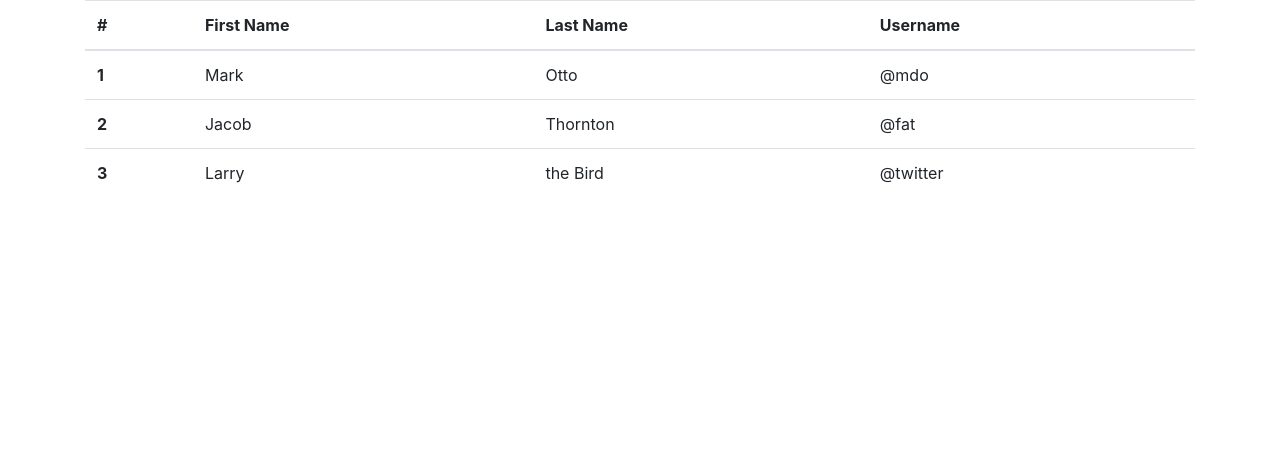
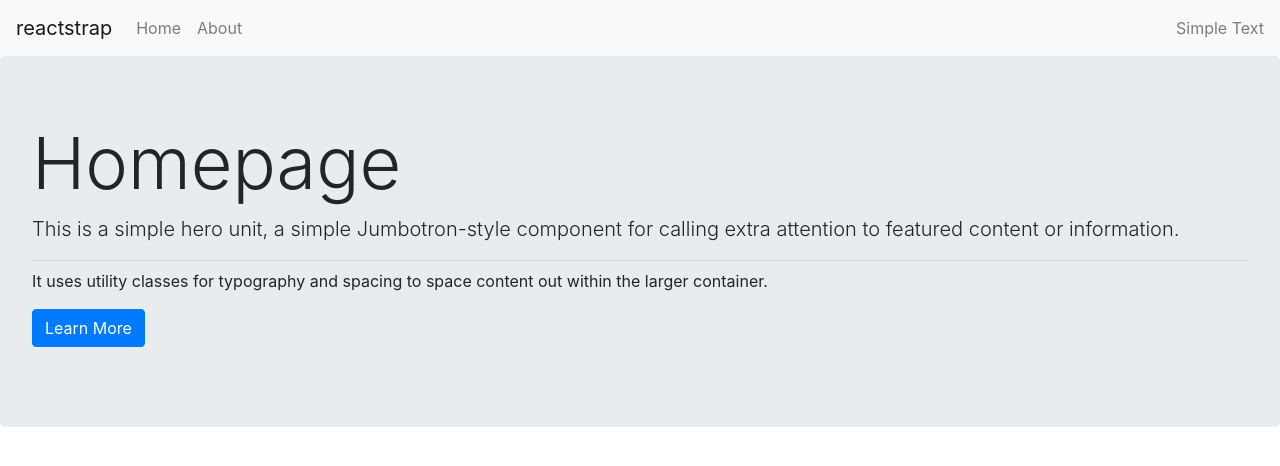
Before and after one commit to diasayusavitri/Praktikum-React.js, a React (Create React App) app: page / in a window 1280 px wide. Shown: the top 466 px of the page. Built offline with nearby package versions, Linux system fonts and the light colour scheme.

Commit message:
Berhasil menyelesaikan video 27 dan 28

```diff
--- a/src/App.js
+++ b/src/App.js
@@ -1,16 +1,29 @@
 import React from 'react';
-import BootstrapComp from './Component/Class/BootstrapComp';
+import { BrowserRouter, Route, Switch } from 'react-router-dom'
+//import BootstrapComp from './Component/Class/BootstrapComp';
+import NavbarComp from './Component/Fungsional/NavbarComp';
+import HomePage from './Component/Fungsional/HomePage';
+import About from './Component/Fungsional/AboutComp';
+import DetailComp from './Component/Fungsional/DetailComp';
 
 //import logo from './logo.svg';
 //import Home from './Component/Fungsional/Home';
 //import Beranda from './Component/Class/Beranda';
 //import './App.css';~
 
-function App() {
+const App = () => {
   return (
-    <div className="App ">
-      <BootstrapComp/>
-    </div>
+    <BrowserRouter>
+      <NavbarComp />
+      <Switch>
+        <Route exact path="/" component={HomePage} />
+        <Route exact path="/about" component={About} />
+        <Route exact path="/detail/:id" component={DetailComp} />
+
+      </Switch>
+    </BrowserRouter>
+
+
   );
 }
 
--- /dev/null
+++ b/src/Component/Fungsional/AboutComp.jsx
@@ -0,0 +1,29 @@
+import React from 'react'
+import { Jumbotron, Button, Container, Row, Col} from 'reactstrap';
+import CardComp from './CardComp';
+
+function AboutComp() {
+    return (
+        <div>
+            <Jumbotron>
+                <h1 className="display-3">About</h1>
+                <p className="lead">This is a simple hero unit, a simple Jumbotron-style component for calling extra attention to featured content or information.</p>
+                <hr className="my-2" />
+                <p>It uses utility classes for typography and spacing to space content out within the larger container.</p>
+                <p className="lead">
+                    <Button color="primary">Learn More</Button>
+                </p>
+            </Jumbotron>
+            <Container>
+                <Row>
+                    <Col><CardComp id ="1" judul="Belajar React" tanggal="22/06/2020"/></Col>
+                    <Col><CardComp id ="2" judul="Belajar Golang" tanggal="23/06/2020"/></Col>
+                    <Col><CardComp id ="3" judul="Belajar PHP" tanggal="24/06/2020"/></Col>
+                </Row>
+            </Container>
+
+        </div>
+    )
+}
+
+export default AboutComp
--- /dev/null
+++ b/src/Component/Fungsional/CardComp.jsx
@@ -0,0 +1,34 @@
+import React from 'react'
+import {Link} from 'react-router-dom'
+import {
+    Card, CardImg, CardText, CardBody,
+    CardTitle, CardSubtitle, Button
+} from 'reactstrap';
+
+function CardComp(props) {
+    return (
+        <div>
+            <Card>
+                <CardImg top width="100%" src="https://placeimg.com/640/480/animals" alt="Card image cap" />
+                <CardBody>
+                    <CardTitle><h3>{props.judul}</h3></CardTitle>
+                    <CardSubtitle>{props.tanggal}</CardSubtitle>
+                    <CardText>Some quick example text to build on the card title and make up the bulk of the card's content.</CardText>
+                    <Button>
+                        <Link to = {
+                            {
+                                pathname : '/detail/${props.id}',
+                                state : {
+                                    judul: props.judul,
+                                    tanggal: props.tanggal,
+                                }
+                            }
+                        }>Detail</Link>
+                    </Button>
+                </CardBody>
+            </Card>
+        </div>
+    )
+}
+
+export default CardComp
--- /dev/null
+++ b/src/Component/Fungsional/DetailComp.jsx
@@ -0,0 +1,30 @@
+import React from 'react'
+import { Jumbotron, Button } from 'reactstrap';
+
+function DetailComp(props) {
+    return (
+        <div>
+            <Jumbotron>
+                <h1 className="display-3">{props.location.state.judul}</h1>
+                <p className="lead">{props.location.state.tanggal}</p>
+                <hr className="my-2" />
+                <p>It uses utility classes for typography and spacing to space content out within the larger container.</p>
+                <p className="lead">
+                    <Button color="primary">Learn More</Button>
+                </p>
+            </Jumbotron>
+            {/* <Jumbotron>
+                <h1 className="display-3">{props.location.state.judul}</h1>
+                <p className="lead">{props.location.state.tanggal}</p>
+                <hr className="my-2" />
+                <p>It uses utility classes for typography and spacing to space content out within the larger container.</p>
+                <p className="lead">
+                    <Button color="primary">Learn More</Button>
+                </p>
+            </Jumbotron> */}
+        </div>
+    )
+}
+
+
+export default DetailComp
--- /dev/null
+++ b/src/Component/Fungsional/HomePage.jsx
@@ -0,0 +1,20 @@
+import React from 'react'
+import { Jumbotron, Button } from 'reactstrap';
+
+function HomePage() {
+    return (
+        <div>
+            <Jumbotron>
+                <h1 className="display-3">Homepage</h1>
+                <p className="lead">This is a simple hero unit, a simple Jumbotron-style component for calling extra attention to featured content or information.</p>
+                <hr className="my-2" />
+                <p>It uses utility classes for typography and spacing to space content out within the larger container.</p>
+                <p className="lead">
+                    <Button color="primary">Learn More</Button>
+                </p>
+            </Jumbotron>
+        </div>
+    )
+}
+
+export default HomePage
--- /dev/null
+++ b/src/Component/Fungsional/NavbarComp.jsx
@@ -0,0 +1,43 @@
+import React, { useState } from 'react';
+import {
+    Collapse,
+    Navbar,
+    NavbarToggler,
+    NavbarBrand,
+    Nav,
+    NavItem,
+    NavLink,
+    UncontrolledDropdown,
+    DropdownToggle,
+    DropdownMenu,
+    DropdownItem,
+    NavbarText
+} from 'reactstrap';
+
+const NavbarComp = (props) => {
+    const [isOpen, setIsOpen] = useState(false);
+
+    const toggle = () => setIsOpen(!isOpen);
+
+    return (
+        <div>
+            <Navbar color="light" light expand="md">
+                <NavbarBrand href="/">reactstrap</NavbarBrand>
+                <NavbarToggler onClick={toggle} />
+                <Collapse isOpen={isOpen} navbar>
+                    <Nav className="mr-auto" navbar>
+                        <NavItem>
+                            <NavLink href="/">Home</NavLink>
+                        </NavItem>
+                        <NavItem>
+                            <NavLink href="/about">About</NavLink>
+                        </NavItem>
+                    </Nav>
+                    <NavbarText>Simple Text</NavbarText>
+                </Collapse>
+            </Navbar>
+        </div>
+    )
+}
+
+export default NavbarComp;
```
Also changed, not shown: package.json (+17 -1 lines).
